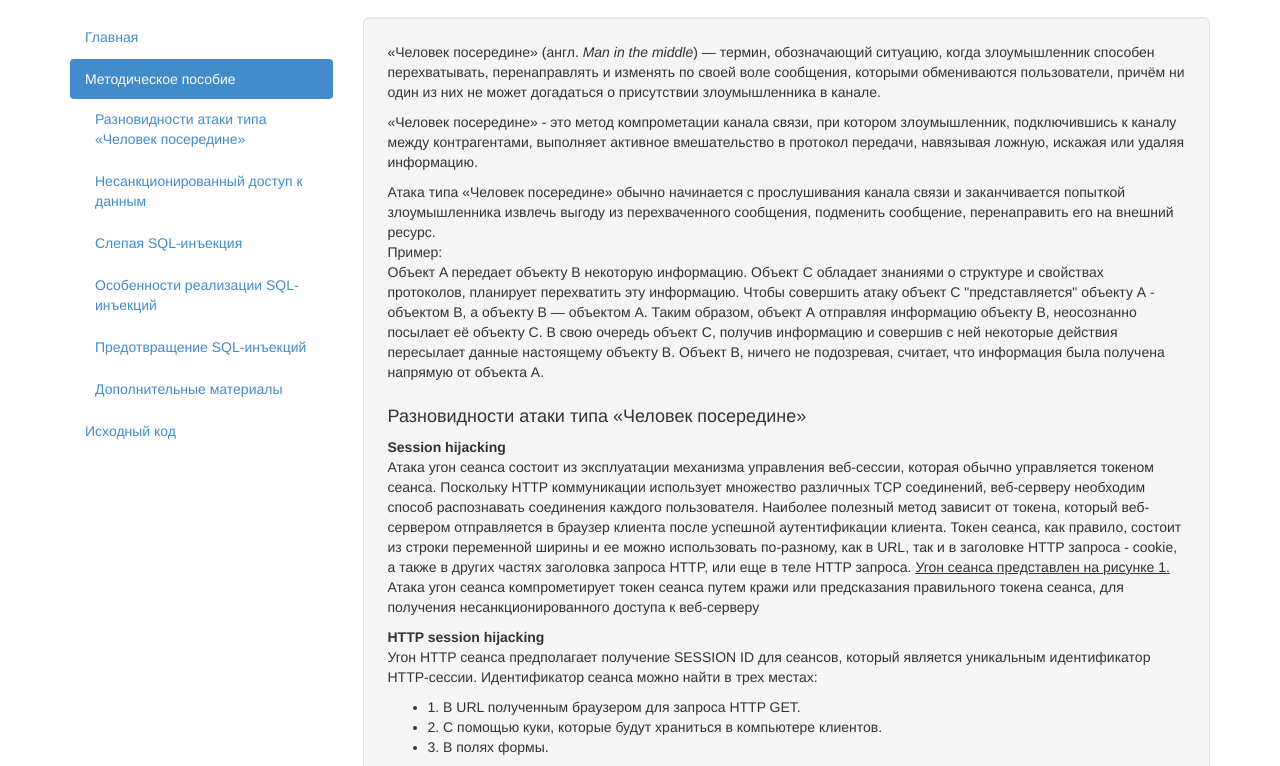
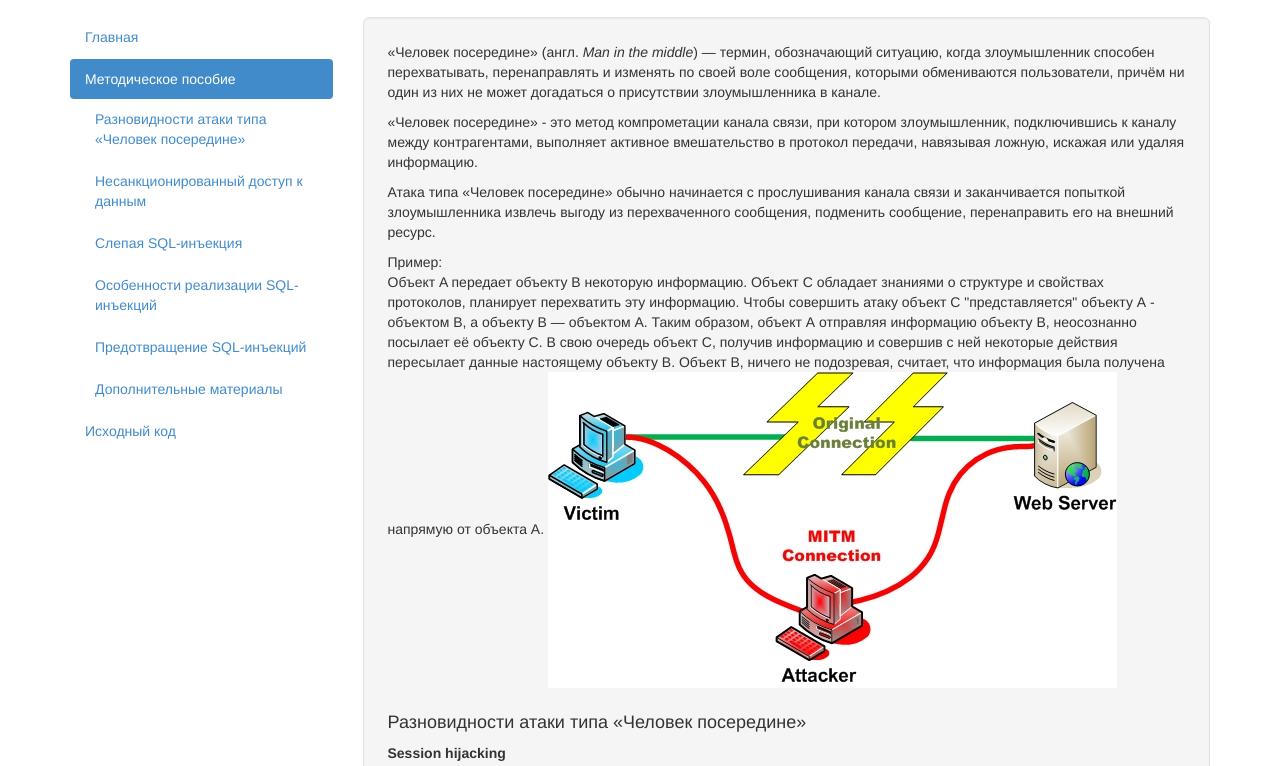
Before and after one commit to vyalovaa/mitm-lab, a plain HTML site: page documentation.html in a window 1280 px wide. Shown: the part 183-949 px from the top of the page. Drawn offline with Linux system fonts and the light colour scheme.

Commit message:
Update documentation.html

```diff
--- a/documentation.html
+++ b/documentation.html
@@ -80,13 +80,15 @@
 						<p>
 							Атака типа «Человек посередине» обычно начинается с прослушивания канала связи и заканчивается попыткой злоумышленника извлечь выгоду из перехваченного сообщения,
 							подменить сообщение, перенаправить его на внешний ресурс.
-							<br>
+						</p>
+						<p>
 							Пример:
 							<br>
 							Объект A передает объекту B некоторую информацию. Объект C обладает знаниями о структуре и свойствах протоколов, планирует перехватить эту информацию.
 							Чтобы совершить атаку объект С "представляется" объекту А - объектом В, а объекту В — объектом А. Таким образом, объект А отправляя информацию объекту В,
 							неосознанно посылает её объекту С. В свою очередь объект С, получив информацию и совершив с ней некоторые действия пересылает данные настоящему объекту В.
 							Объект В, ничего не подозревая, считает, что информация была получена напрямую от объекта А.
+							<img src = "/img/mitm.jpg">
 						</p>
 
 						<h4 id="podzagolovok-1">Разновидности атаки типа «Человек посередине»</h4>
@@ -98,6 +100,7 @@
 							Наиболее полезный метод зависит от токена, который веб-сервером отправляется в браузер клиента после успешной аутентификации клиента.
 							Токен сеанса, как правило, состоит из строки переменной ширины и ее можно использовать по-разному, как в URL, так и в заголовке HTTP запроса - cookie,
 							а также в других частях заголовка запроса HTTP, или еще в теле HTTP запроса. <ins>Угон сеанса представлен на рисунке 1.</ins>
+							<img src = "">
 							Атака угон сеанса компрометирует токен сеанса путем кражи или предсказания правильного токена сеанса, для получения несанкционированного доступа к веб-серверу
 						</p>
 						<p>
@@ -107,11 +110,12 @@
 							Идентификатор сеанса можно найти в трех местах:
 							<br>
 							<ul>
-								<li>1. В URL полученным браузером для запроса HTTP GET.</li>
-								<li>2. С помощью куки, которые будут храниться в компьютере клиентов.</li>
-								<li>3. В полях формы.</li>
+								<li>В URL полученным браузером для запроса HTTP GET.</li>
+								<li>С помощью куки, которые будут храниться в компьютере клиентов.</li>
+								<li>В полях формы.</li>
 							</ul>
 							<ins>Угон HTTP сеанса представлен на рисунке 2.</ins>
+							<img src = "">
 						</p>
 						<p>
 						<strong>TCP hijacking или TCP session hijacking</strong>
@@ -122,6 +126,7 @@
 							Сервер отвечает пакетом SYN/ACK, который содержит sequence number клиента + 1, а также собственный sequence number.
 							Клиент подтверждает все пакетом ACK, включая  sequence number сервера + 1, после чего устанавливается сеанс.
 							<ins>Пример создания TCP сеанса представлен на рисунке 3.</ins>
+							<img src = "">
 							<br>
 							Чтобы угнать сеанс, надо ждать пакета и использовать информацию, находящуюся в нем: IP-адрес источника, IP адрес получателя,
 							порт источника, порт получателя, и sequence number. С помощью этих данных можно создать собственный пакет и отправить его сразу к серверу.
@@ -135,6 +140,7 @@
 							Угонщик должен просто подделать ответ сервера клиенту, прежде чем сервер может ответить.
 							Если используется прослушивание канала, то будет легче контролировать генерацию трафика со стороны сервера и, таким образом,
 							ограничивать ответ сервера клиенту. <ins>Угон UDP сеанса представлен на рисунке 4.</ins>
+							<img src = "">
 
 						</p>
 
```
